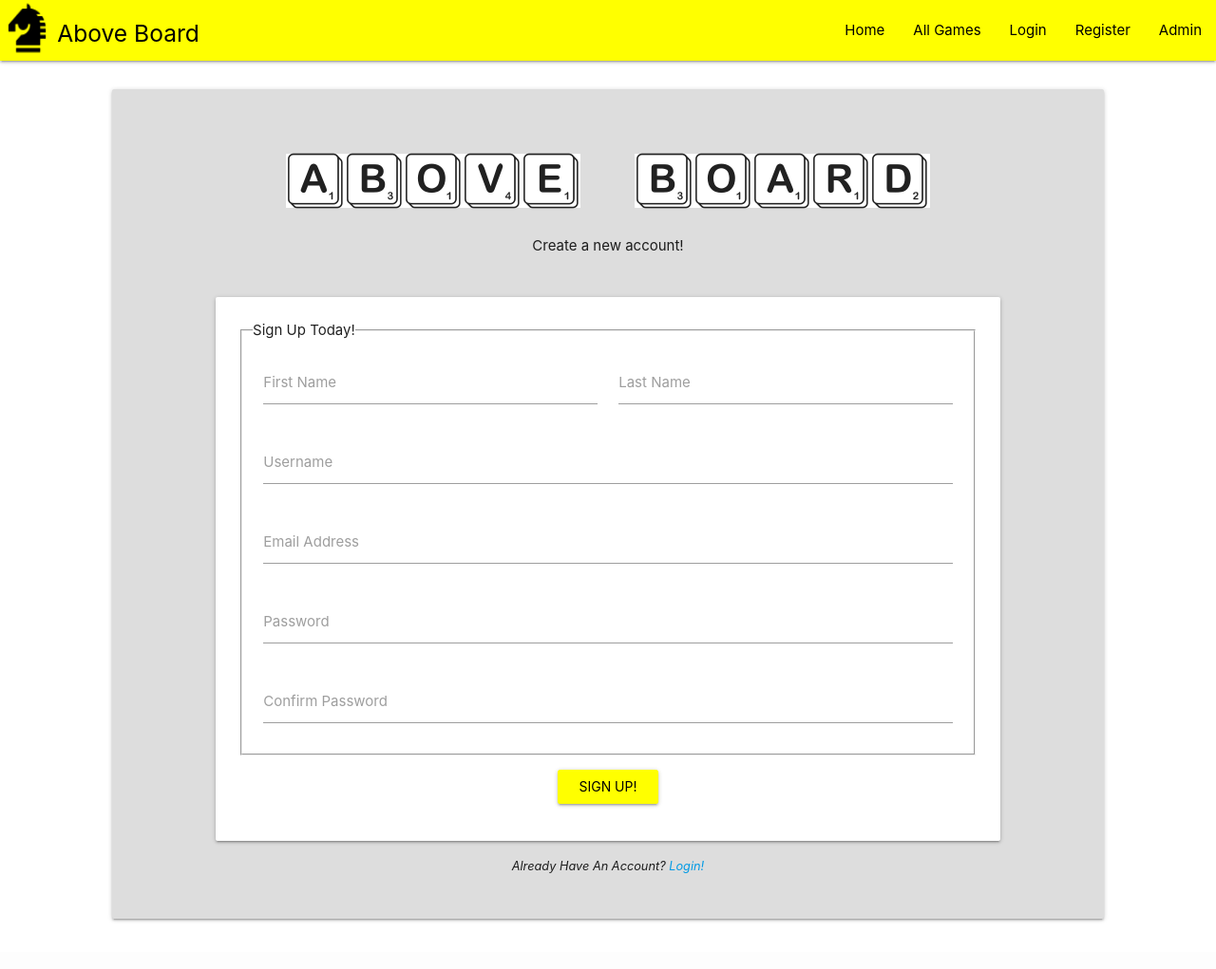
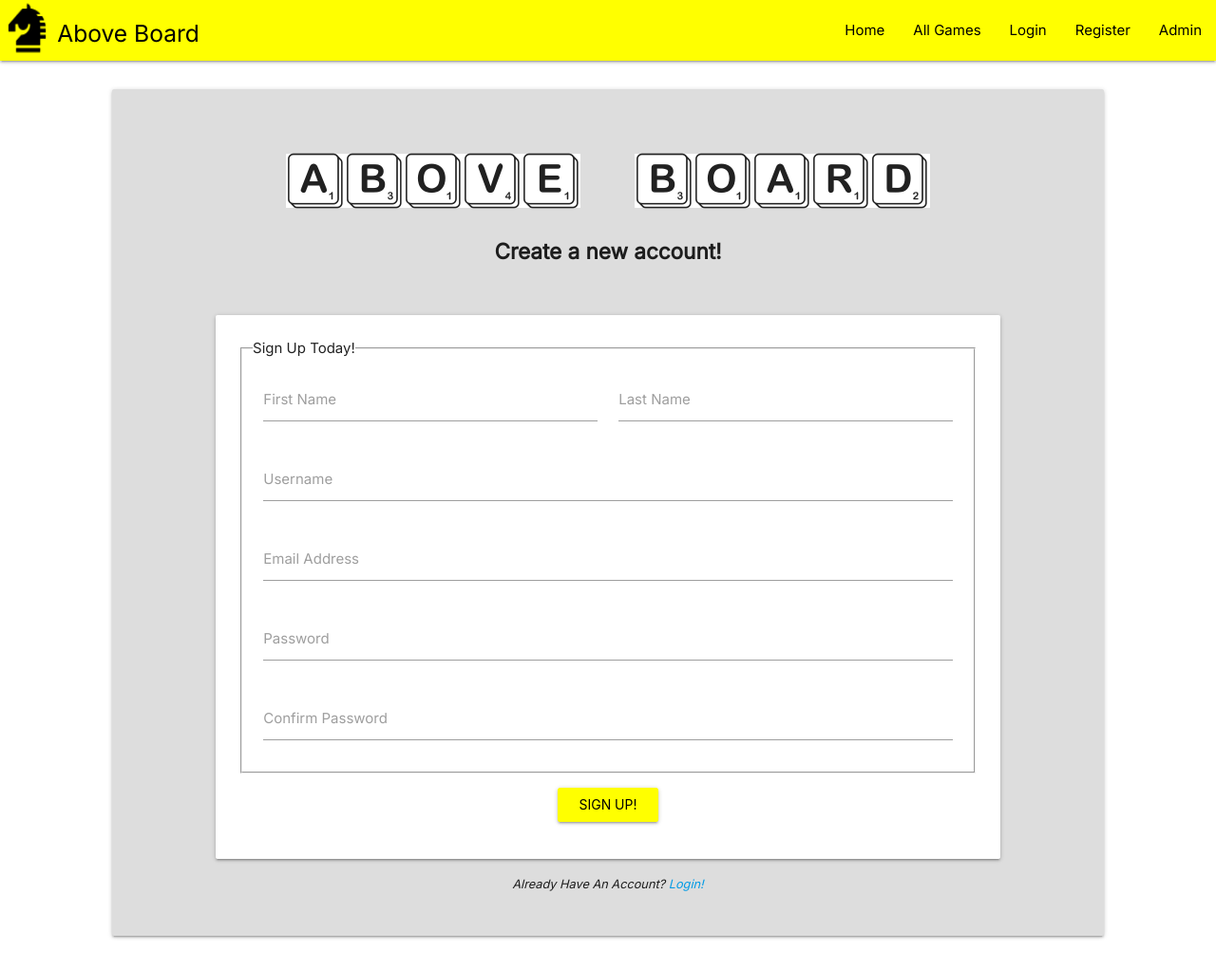
Before and after one commit to kevinoc554/above-board, a Flask app: page /register in a window 1280 px wide. Shown: the whole page at 95% size. Before the commit the page ends 971 px from the top, so only its background shows below. Run offline with Flask 2, Linux system fonts and the light colour scheme.

Commit message:
style: add google font and style sub heading paragraph on register page

```diff
--- a/aboveboard/static/css/style.css
+++ b/aboveboard/static/css/style.css
@@ -1,9 +1,14 @@
+@import url('https://fonts.googleapis.com/css2?family=Inter&display=swap');
+
 @font-face {
     font-family: 'Scramble';
     src: url('../fonts/scramble.ttf') format('truetype');
 }
 
 /* Base Styles */
+body {
+    font-family: 'Inter', sans-serif;
+}
 h1 {
     font-size: 3.8rem;
     font-family: 'Scramble';
@@ -21,6 +26,10 @@ h1 span {
     font-style: italic;
 }
 
+.bold {
+    font-weight: bold;
+}
+
 .nav-list li a {
     color: black;
 }
@@ -36,6 +45,10 @@ h1 span {
 }
 
 /* Forms & Card Panels */
+.sub-heading {
+    font-size: 1.5rem;
+}
+
 .outer-panel {
     margin-top: 2rem;
     background-color: #dddddd;
--- a/aboveboard/templates/register.html
+++ b/aboveboard/templates/register.html
@@ -6,7 +6,7 @@
             <div class="row">
                 <div class="col s12">
                     <h1 class="text-center"><span>Above</span> <span>Board</span></h1>
-                    <p class="text-center">Create a new account!</p>
+                    <p class="text-center bold sub-heading">Create a new account!</p>
                 </div>
             </div>
             <div class="row">
```
